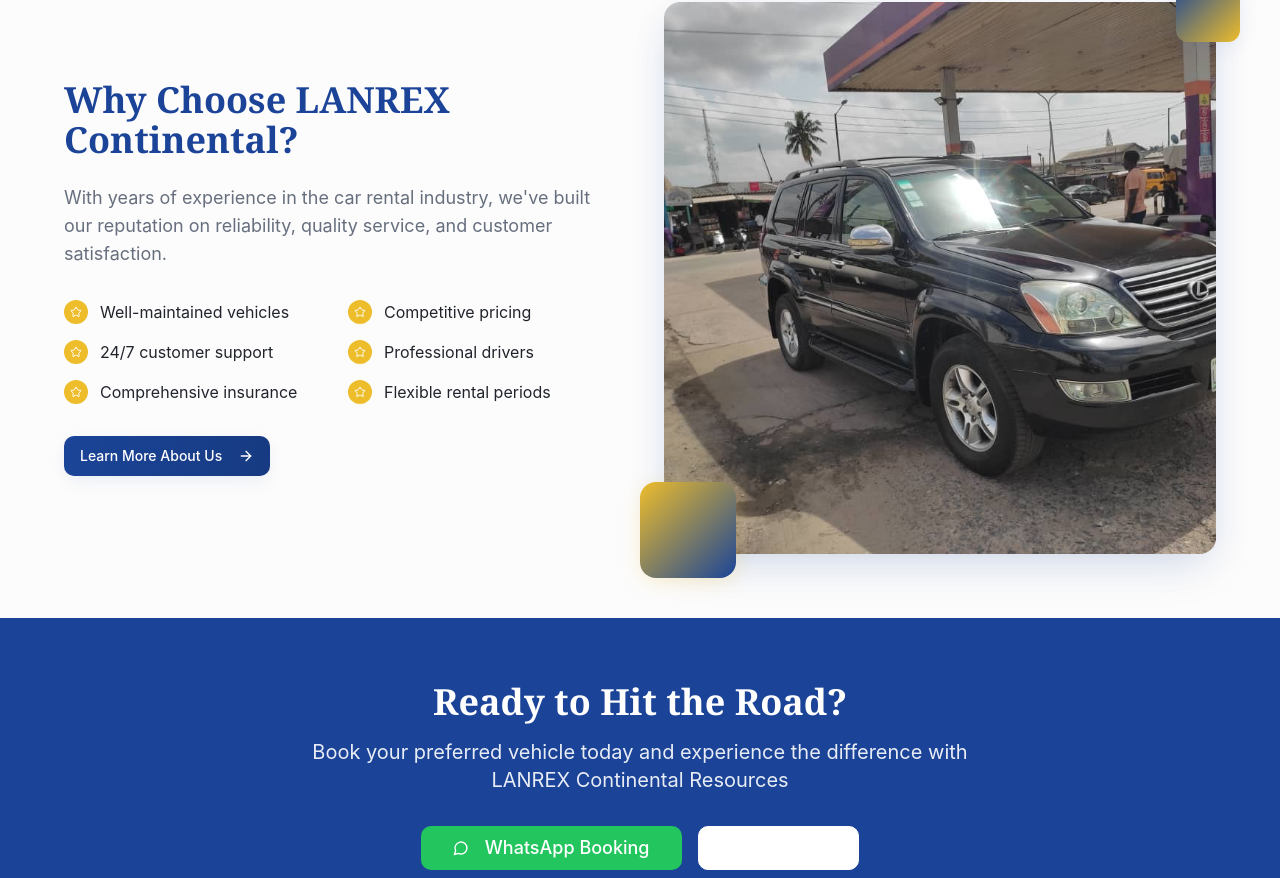
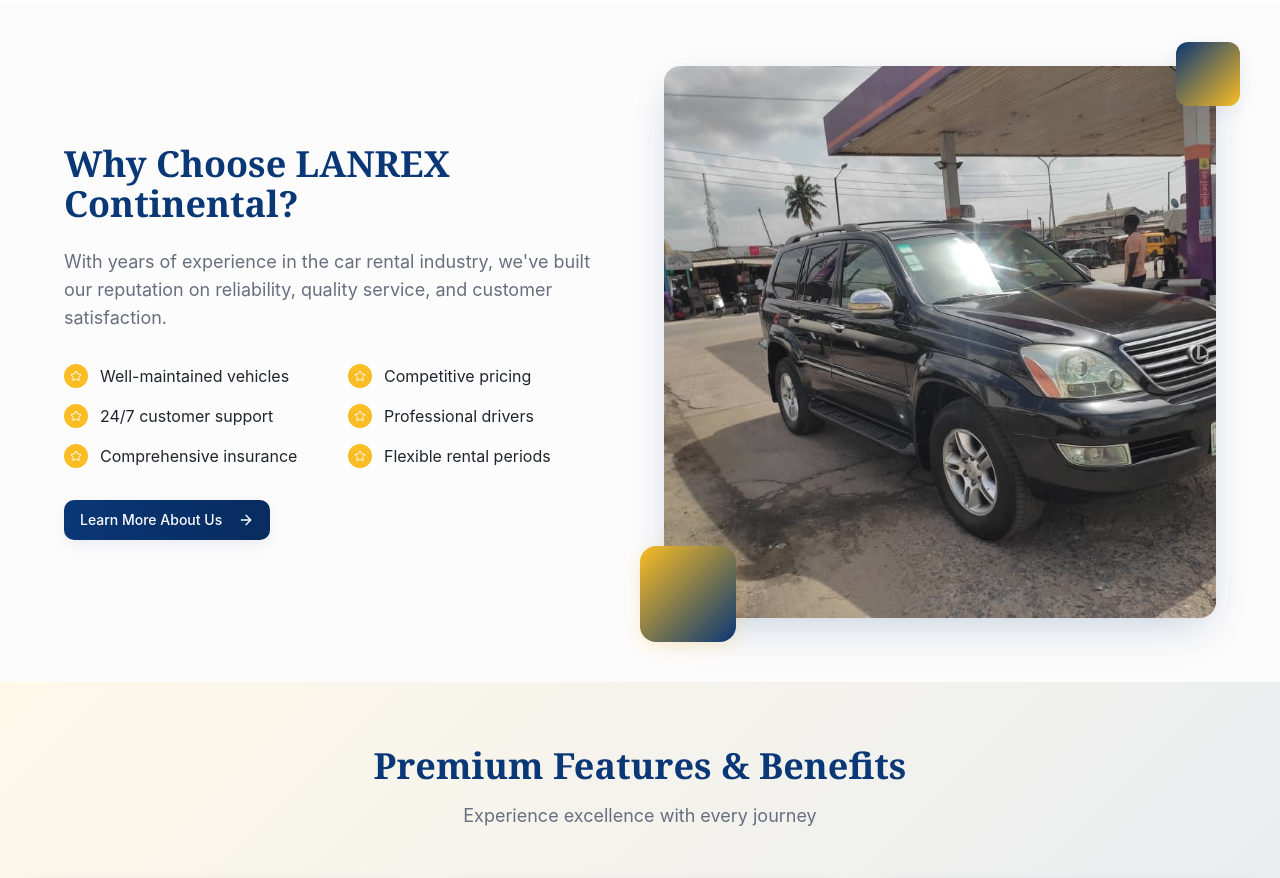
Before and after one commit to mmillian821/lanrexrentalwebsite, a React (Vite) app: page / in a window 1280 px wide. Shown: the part 1882-2760 px from the top of the page. Built offline with nearby package versions, Linux system fonts and the light colour scheme.

Commit message:
Improve home page design
Make the home page longer with more content, add a background image to the hero section, and enhance the website's visual appeal with improved colors.

```diff
--- a/src/index.css
+++ b/src/index.css
@@ -18,18 +18,18 @@
     --popover: 0 0% 100%;
     --popover-foreground: 220 15% 15%;
 
-    /* Primary - Royal Blue */
-    --primary: 220 70% 35%;
+    /* Primary - Deep Midnight Blue */
+    --primary: 215 85% 25%;
     --primary-foreground: 0 0% 100%;
-    --primary-hover: 220 70% 30%;
+    --primary-hover: 215 85% 20%;
 
-    /* Secondary - Elegant Gold */
-    --secondary: 45 85% 55%;
-    --secondary-foreground: 220 15% 15%;
-    --secondary-hover: 45 85% 50%;
+    /* Secondary - Luxurious Gold */
+    --secondary: 43 96% 56%;
+    --secondary-foreground: 215 25% 15%;
+    --secondary-hover: 43 96% 50%;
 
-    /* Accent - Charcoal */
-    --accent: 220 15% 25%;
+    /* Accent - Rich Charcoal */
+    --accent: 215 25% 20%;
     --accent-foreground: 0 0% 100%;
 
     --muted: 220 10% 96%;
@@ -44,18 +44,22 @@
 
     --radius: 0.75rem;
 
-    /* Custom Brand Colors */
-    --brand-gold: 45 85% 55%;
-    --brand-blue: 220 70% 35%;
-    --brand-charcoal: 220 15% 25%;
-    --brand-silver: 220 5% 85%;
+    /* Custom Brand Colors - Enhanced Palette */
+    --brand-gold: 43 96% 56%;
+    --brand-blue: 215 85% 25%;
+    --brand-charcoal: 215 25% 20%;
+    --brand-silver: 210 20% 88%;
     --brand-white: 0 0% 100%;
+    --brand-platinum: 210 15% 92%;
+    --brand-navy: 215 90% 18%;
 
-    /* Gradients */
+    /* Enhanced Gradients */
     --gradient-primary: linear-gradient(135deg, hsl(var(--primary)), hsl(var(--primary-hover)));
-    --gradient-gold: linear-gradient(135deg, hsl(var(--brand-gold)), hsl(45 85% 45%));
-    --gradient-hero: linear-gradient(135deg, hsl(var(--primary)) 0%, hsl(var(--accent)) 100%);
-    --gradient-card: linear-gradient(145deg, hsl(var(--background)) 0%, hsl(220 10% 98%) 100%);
+    --gradient-gold: linear-gradient(135deg, hsl(var(--brand-gold)), hsl(43 96% 48%));
+    --gradient-hero: linear-gradient(135deg, hsl(var(--primary)) 0%, hsl(var(--accent)) 50%, hsl(var(--brand-navy)) 100%);
+    --gradient-card: linear-gradient(145deg, hsl(var(--background)) 0%, hsl(var(--brand-platinum)) 100%);
+    --gradient-luxury: linear-gradient(145deg, hsl(var(--brand-gold) / 0.1) 0%, hsl(var(--primary) / 0.05) 100%);
+    --gradient-feature: linear-gradient(135deg, hsl(var(--secondary) / 0.1) 0%, hsl(var(--primary) / 0.1) 100%);
 
     /* Shadows */
     --shadow-soft: 0 2px 15px -3px hsl(var(--primary) / 0.07), 0 10px 20px -2px hsl(var(--primary) / 0.04);
@@ -165,9 +169,25 @@
     @apply bg-green-500 hover:bg-green-600 text-white px-4 py-2 rounded-lg flex items-center gap-2 font-medium transition-all duration-300 hover:scale-105 shadow-soft hover:shadow-medium;
   }
 
-  /* Hero Section */
+  /* Hero Section with Background */
   .hero-gradient {
     background: var(--gradient-hero);
+  }
+
+  .hero-with-bg {
+    background: linear-gradient(rgba(21, 36, 76, 0.85), rgba(21, 36, 76, 0.85)), url('/lovable-uploads/3a864a77-1659-41dd-a478-c6e3d37daa68.png');
+    background-size: cover;
+    background-position: center;
+    background-attachment: fixed;
+  }
+
+  /* Luxury Section Styles */
+  .luxury-section {
+    background: var(--gradient-luxury);
+  }
+
+  .feature-section {
+    background: var(--gradient-feature);
   }
 
   /* Text Gradients */
--- a/src/pages/Home.tsx
+++ b/src/pages/Home.tsx
@@ -61,8 +61,8 @@ const Home = () => {
   return (
     <div className="min-h-screen">
       {/* Hero Section */}
-      <section className="relative hero-gradient py-20 lg:py-32 overflow-hidden">
-        <div className="absolute inset-0 bg-black/20"></div>
+      <section className="relative hero-with-bg py-24 lg:py-40 overflow-hidden">
+        <div className="absolute inset-0 bg-gradient-to-r from-primary/80 via-primary/60 to-accent/80"></div>
         <div className="container mx-auto px-4 relative z-10">
           <div className="max-w-4xl mx-auto text-center text-white">
             <h1 className="text-4xl lg:text-6xl font-playfair font-bold mb-6 animate-fade-in">
@@ -205,31 +205,175 @@ const Home = () => {
         </div>
       </section>
 
+      {/* Features Grid */}
+      <section className="py-16 feature-section">
+        <div className="container mx-auto px-4">
+          <div className="text-center mb-12">
+            <h2 className="text-3xl lg:text-4xl font-playfair font-bold text-primary mb-4">
+              Premium Features & Benefits
+            </h2>
+            <p className="text-lg text-muted-foreground max-w-2xl mx-auto">
+              Experience excellence with every journey
+            </p>
+          </div>
+          <div className="grid grid-cols-1 md:grid-cols-2 lg:grid-cols-3 gap-8">
+            <div className="card-elegant p-6 text-center hover-lift">
+              <Shield className="w-12 h-12 text-secondary mx-auto mb-4" />
+              <h3 className="text-xl font-playfair font-semibold mb-3">Comprehensive Insurance</h3>
+              <p className="text-muted-foreground">Full coverage protection for complete peace of mind during your rental period</p>
+            </div>
+            <div className="card-elegant p-6 text-center hover-lift">
+              <Clock className="w-12 h-12 text-secondary mx-auto mb-4" />
+              <h3 className="text-xl font-playfair font-semibold mb-3">24/7 Support</h3>
+              <p className="text-muted-foreground">Round-the-clock customer service and emergency roadside assistance</p>
+            </div>
+            <div className="card-elegant p-6 text-center hover-lift">
+              <Star className="w-12 h-12 text-secondary mx-auto mb-4" />
+              <h3 className="text-xl font-playfair font-semibold mb-3">Premium Fleet</h3>
+              <p className="text-muted-foreground">Well-maintained, sanitized vehicles from economy to luxury segments</p>
+            </div>
+          </div>
+        </div>
+      </section>
+
+      {/* Testimonials Section */}
+      <section className="py-16">
+        <div className="container mx-auto px-4">
+          <div className="text-center mb-12">
+            <h2 className="text-3xl lg:text-4xl font-playfair font-bold text-primary mb-4">
+              What Our Customers Say
+            </h2>
+            <p className="text-lg text-muted-foreground max-w-2xl mx-auto">
+              Real experiences from satisfied customers
+            </p>
+          </div>
+          <div className="grid grid-cols-1 md:grid-cols-3 gap-8">
+            <div className="card-elegant p-6">
+              <div className="flex items-center mb-4">
+                {[...Array(5)].map((_, i) => (
+                  <Star key={i} className="w-5 h-5 text-secondary fill-current" />
+                ))}
+              </div>
+              <p className="text-muted-foreground mb-4 italic">
+                "Excellent service! The car was immaculate and the booking process was seamless. Highly recommend LANREX for anyone needing reliable transportation in Lagos."
+              </p>
+              <div className="font-semibold text-foreground">- Adebayo O.</div>
+            </div>
+            <div className="card-elegant p-6">
+              <div className="flex items-center mb-4">
+                {[...Array(5)].map((_, i) => (
+                  <Star key={i} className="w-5 h-5 text-secondary fill-current" />
+                ))}
+              </div>
+              <p className="text-muted-foreground mb-4 italic">
+                "Professional chauffeur service for our corporate events. Always punctual and courteous. LANREX has become our go-to car rental company."
+              </p>
+              <div className="font-semibold text-foreground">- Chiamaka N.</div>
+            </div>
+            <div className="card-elegant p-6">
+              <div className="flex items-center mb-4">
+                {[...Array(5)].map((_, i) => (
+                  <Star key={i} className="w-5 h-5 text-secondary fill-current" />
+                ))}
+              </div>
+              <p className="text-muted-foreground mb-4 italic">
+                "Great value for money! The SUV was perfect for our family trip. Clean, comfortable, and affordable. Will definitely book again."
+              </p>
+              <div className="font-semibold text-foreground">- Michael T.</div>
+            </div>
+          </div>
+        </div>
+      </section>
+
+      {/* Statistics Section */}
+      <section className="py-16 luxury-section">
+        <div className="container mx-auto px-4">
+          <div className="grid grid-cols-2 lg:grid-cols-4 gap-8">
+            <div className="text-center">
+              <div className="text-4xl lg:text-5xl font-playfair font-bold text-primary mb-2">500+</div>
+              <div className="text-muted-foreground">Happy Customers</div>
+            </div>
+            <div className="text-center">
+              <div className="text-4xl lg:text-5xl font-playfair font-bold text-primary mb-2">50+</div>
+              <div className="text-muted-foreground">Premium Vehicles</div>
+            </div>
+            <div className="text-center">
+              <div className="text-4xl lg:text-5xl font-playfair font-bold text-primary mb-2">5</div>
+              <div className="text-muted-foreground">Years Experience</div>
+            </div>
+            <div className="text-center">
+              <div className="text-4xl lg:text-5xl font-playfair font-bold text-primary mb-2">24/7</div>
+              <div className="text-muted-foreground">Customer Support</div>
+            </div>
+          </div>
+        </div>
+      </section>
+
+      {/* Special Offers */}
+      <section className="py-16">
+        <div className="container mx-auto px-4">
+          <div className="text-center mb-12">
+            <h2 className="text-3xl lg:text-4xl font-playfair font-bold text-primary mb-4">
+              Current Offers & Packages
+            </h2>
+            <p className="text-lg text-muted-foreground max-w-2xl mx-auto">
+              Special deals to make your journey even better
+            </p>
+          </div>
+          <div className="grid grid-cols-1 md:grid-cols-2 gap-8">
+            <div className="card-featured p-8">
+              <div className="text-secondary text-sm font-semibold uppercase tracking-wide mb-2">Weekend Special</div>
+              <h3 className="text-2xl font-playfair font-bold mb-4">Weekend Getaway Package</h3>
+              <p className="text-muted-foreground mb-6">
+                Book Friday to Sunday and get 20% off your total rental. Perfect for weekend trips and family outings.
+              </p>
+              <Button onClick={handleWhatsAppClick} className="btn-secondary w-full">
+                <MessageCircle className="w-4 h-4 mr-2" />
+                Book Weekend Package
+              </Button>
+            </div>
+            <div className="card-featured p-8">
+              <div className="text-secondary text-sm font-semibold uppercase tracking-wide mb-2">Corporate Deal</div>
+              <h3 className="text-2xl font-playfair font-bold mb-4">Business Travel Solution</h3>
+              <p className="text-muted-foreground mb-6">
+                Monthly corporate packages with dedicated account manager and preferential rates for businesses.
+              </p>
+              <Button onClick={handleWhatsAppClick} className="btn-secondary w-full">
+                <MessageCircle className="w-4 h-4 mr-2" />
+                Get Corporate Quote
+              </Button>
+            </div>
+          </div>
+        </div>
+      </section>
+
       {/* CTA Section */}
-      <section className="py-16 bg-primary">
+      <section className="py-20 bg-gradient-to-r from-primary via-accent to-primary">
         <div className="container mx-auto px-4 text-center">
-          <h2 className="text-3xl lg:text-4xl font-playfair font-bold text-white mb-4">
+          <h2 className="text-3xl lg:text-5xl font-playfair font-bold text-white mb-6">
             Ready to Hit the Road?
           </h2>
-          <p className="text-xl text-white/90 mb-8 max-w-2xl mx-auto">
-            Book your preferred vehicle today and experience the difference with LANREX Continental Resources
+          <p className="text-xl text-white/90 mb-10 max-w-3xl mx-auto">
+            Experience the luxury of choice with LANREX Continental Resources. From economy to premium vehicles,
+            we have the perfect car for every journey and occasion.
           </p>
-          <div className="flex flex-col sm:flex-row gap-4 justify-center">
+          <div className="flex flex-col sm:flex-row gap-6 justify-center">
             <Button
               onClick={handleWhatsAppClick}
               size="lg"
-              className="bg-green-500 hover:bg-green-600 text-white px-8 py-4 text-lg"
+              className="bg-green-500 hover:bg-green-600 text-white px-10 py-5 text-lg font-semibold"
             >
-              <MessageCircle className="w-5 h-5 mr-2" />
-              WhatsApp Booking
+              <MessageCircle className="w-6 h-6 mr-3" />
+              Book via WhatsApp
             </Button>
             <Link to="/contact">
               <Button
                 variant="outline"
                 size="lg"
-                className="border-white text-white hover:bg-white hover:text-primary px-8 py-4 text-lg"
+                className="border-2 border-white text-white hover:bg-white hover:text-primary px-10 py-5 text-lg font-semibold"
               >
-                Contact Us
+                Contact Us Today
+                <ArrowRight className="w-5 h-5 ml-3" />
               </Button>
             </Link>
           </div>
```
